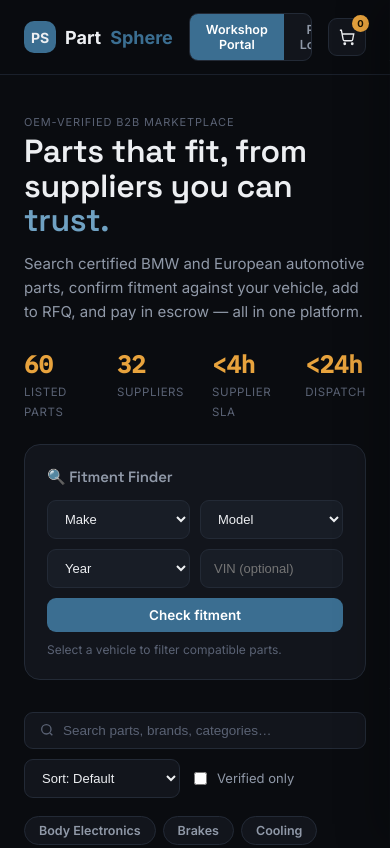
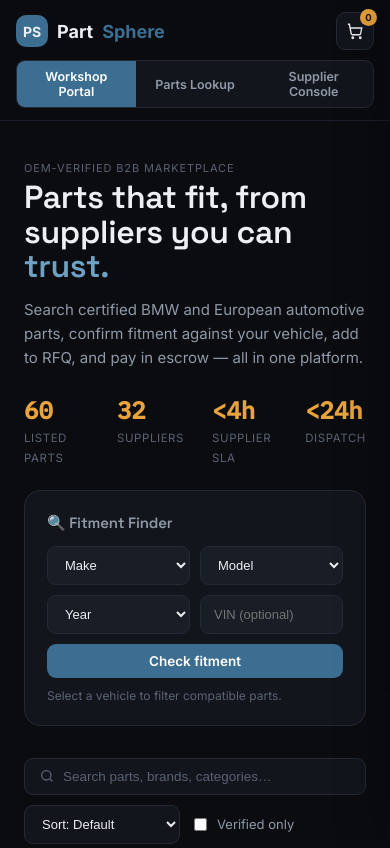
Before and after one commit to Reeve466/PartsSphere, a plain HTML site: page index.html in a window 390 px wide. Shown: the top 848 px of the page. Drawn offline with Linux system fonts and the light colour scheme.

Commit message:
Update index.html to mobile header change

```diff
--- a/index.html
+++ b/index.html
@@ -30,10 +30,48 @@
 
 /* ── TOP NAV ── */
 .topbar{
-  position:sticky;top:0;z-index:900;
-  display:flex;align-items:center;gap:16px;padding:13px 24px;
-  background:rgba(10,12,16,.92);backdrop-filter:blur(12px);
+  position:sticky;
+  top:0;
+  z-index:900;
+  display:flex;
+  align-items:center;
+  gap:12px;
+  padding:12px 16px;
+  flex-wrap:wrap;
+  background:rgba(10,12,16,.92);
+  backdrop-filter:blur(12px);
   border-bottom:1px solid var(--border-soft);
+}
+@media (max-width: 768px){
+  .topbar{
+    justify-content:space-between;
+    row-gap:10px;
+  }
+  .logo{
+    font-size:16px;
+  }
+  .logo .mark{
+    width:28px;
+    height:28px;
+    font-size:12px;
+  }
+  .portal-switch{
+    order:3;
+    width:100%;
+    margin-left:0;
+  }
+  .portal-switch button{
+    flex:1;
+    padding:8px 6px;
+    font-size:11px;
+  }
+  .topbar-actions{
+    margin-left:auto;
+  }
+  .icon-btn{
+    width:36px;
+    height:36px;
+  }
 }
 .logo{font-size:18px;font-weight:700;display:flex;align-items:center;gap:9px;white-space:nowrap;}
 .logo .mark{width:32px;height:32px;border-radius:10px;background:var(--steel);display:flex;align-items:center;justify-content:center;font-size:14px;}
```
